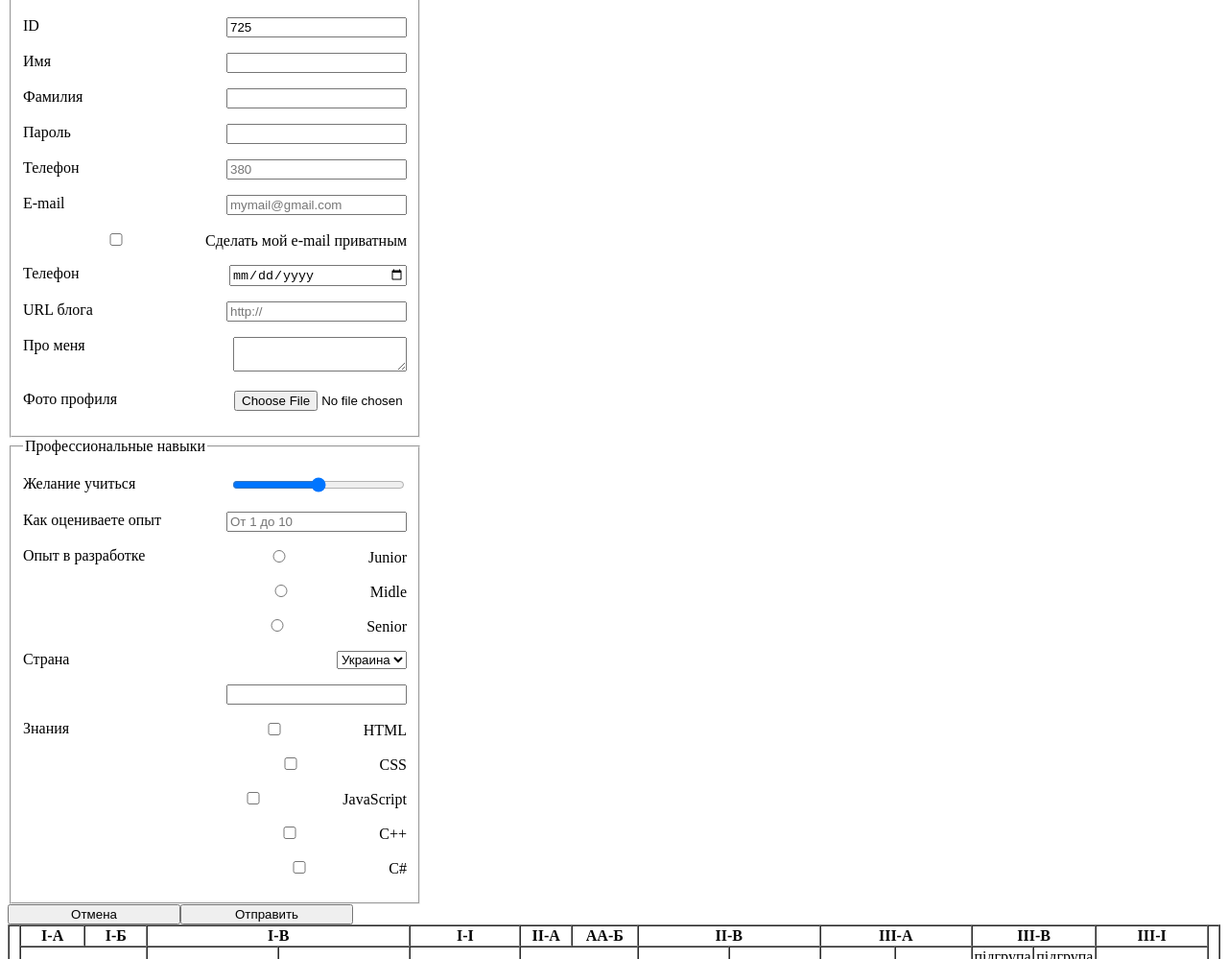
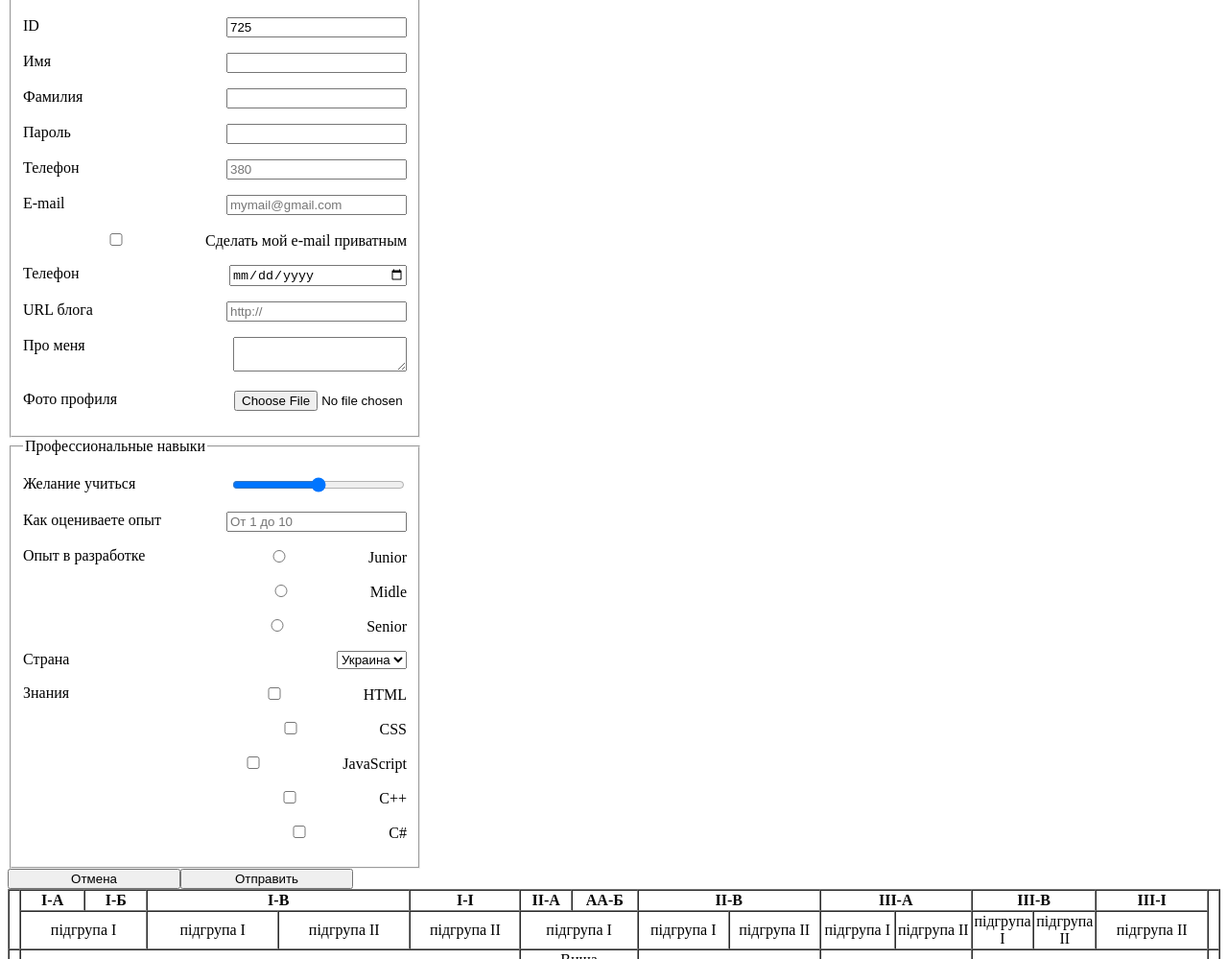
Before and after one commit to Tulur/gitTest, a plain HTML site: page HW2/index.html in a window 1280 px wide. Shown: the part 101-1100 px from the top of the page at 96% size. Drawn offline with Linux system fonts and the light colour scheme.

```diff
--- a/HW2/index.html
+++ b/HW2/index.html
@@ -42,7 +42,7 @@
                             <option>Польша</option>
                         </select>
                     </p>
-                    <p><label></label><input></p>
+
                     <p>
                         <label>Знания</label>
                         <p><input type="checkbox">HTML</p>
```
